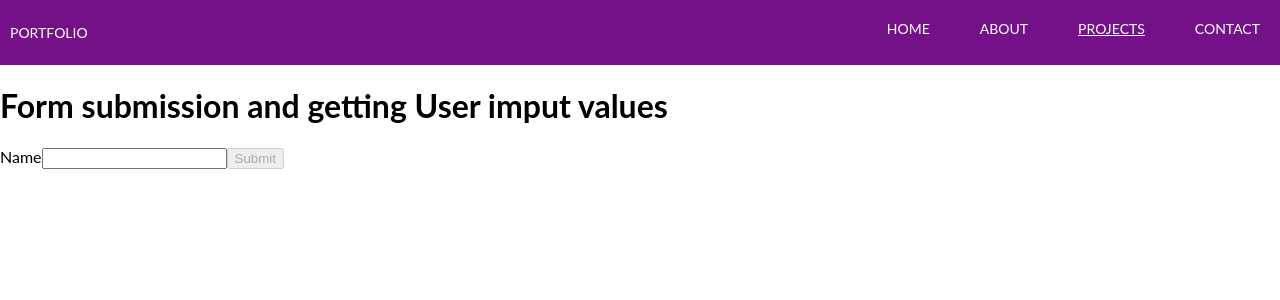
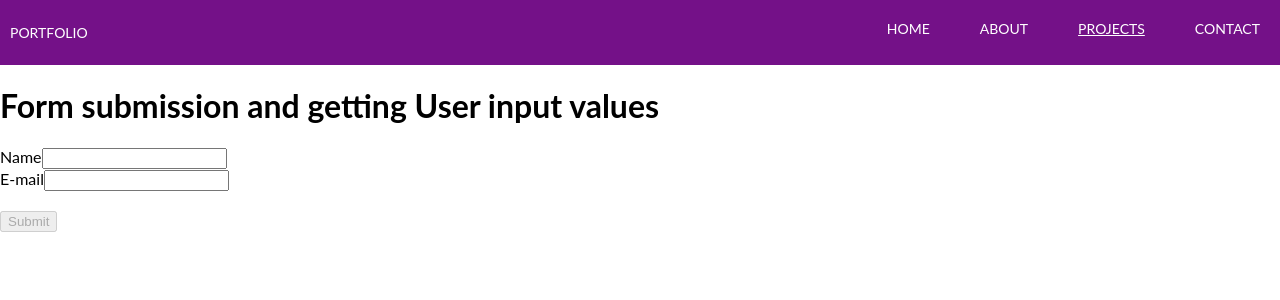
Before and after one commit to LiviaGitHub/learning-react-and-javaScript, a React (Create React App) app: page /projects/project-detail/form-submission in a window 1280 px wide. Shown: the top 300 px of the page. Built offline with nearby package versions, Linux system fonts and the light colour scheme.

Commit message:
more leranings

```diff
--- a/src/components/projects/project-detail/form-submission/index.jsx
+++ b/src/components/projects/project-detail/form-submission/index.jsx
@@ -1,62 +1,76 @@
-import React, { useEffect, useState } from 'react';
+import React, { useState } from 'react';
 import { Header } from '../../../header';
 
 export const FormSubmissionPage = () => {
+  const [enteredName, setEnteredName] = useState('');
+  const [enteredNameIsValid, setEnteredNameIsValid] = useState(false);
+  const [enteredNameTouched, setEnteredNameTouched] = useState(false);
 
-  const[enteredName, setEnteredName] = useState('');
-  const[enteredNameIsValid, setEnteredNameIsValid] = useState(false);
-  const[enteredNameTouched, setEnteredNameTouched] = useState(false);
+  const [enteredEmail, setEnteredEmail] = useState('');
+  const [enteredEmailIsValid, setEnteredEmailIsValid] = useState(false);
+  const [enteredEmailTouched, setEnteredEmailTouched] = useState(false);
 
-  let formIsValid = false;
-
-  const nameInputHandler = (event) => {
-    setEnteredName(event.target.value);
+  const inputHandler = (event, identifier) => {
+    const value = event.target.value;
+    if (identifier === 'name') {
+      setEnteredName(value);
+      setEnteredNameIsValid(value.trim() !== '');
+    } else if (identifier === 'email') {
+      setEnteredEmail(value);
+      setEnteredEmailIsValid(value.trim() !== '');
+    }
   };
 
   const formSubmissionHandler = (event) => {
     event.preventDefault();
 
-    setEnteredNameTouched(true);
+    if (enteredName.trim() === '') {
+      setEnteredNameIsValid(false);
+      setEnteredEmailIsValid(false);
+    } else {
+      setEnteredNameIsValid(true);
+      setEnteredName('');
 
-    if(enteredName.trim() === ''){
-      setEnteredNameIsValid(false);
+      setEnteredEmailIsValid(true);
+      setEnteredEmail('');
     }
-
-    setEnteredNameIsValid(true);
-
-    setEnteredName('');
   };
 
-  if(enteredNameIsValid){
-    formIsValid(true);
-  }
-  //   } else{
-  //     setFormIsValid(false);
-  //     console.log('Name input is invalid');
-  //   }
-  //   // dependencies array
-  // }, [enteredNameIsValid]);
+  const nameInputClasses = enteredNameIsValid ? 'form-control' : 'form-control invalid';
+  const nameInputIsInvalid = !enteredNameIsValid && enteredNameTouched;
 
-  const nameImputIsInvalid = !enteredNameIsValid && enteredNameTouched;
-
-  const nameImputClasses = enteredNameIsValid ? 'form-control invalid' : 'form-control';
+  const emailInputClasses = enteredEmailIsValid ? 'form-control' : 'form-control invalid';
+  const emailInputIsInvalid = !enteredEmailIsValid && enteredEmailTouched;
 
   return (
     <div>
       <Header />
-      <h1>Form submission and getting User imput values</h1>
+      <h1>Form submission and getting User input values</h1>
       <form onSubmit={formSubmissionHandler}>
-        <div className={nameImputClasses}>
+        <div className={nameInputClasses}>
           <label htmlFor='name'>Name</label>
           <input
             type='text'
             id='name'
-            onChange={nameInputHandler}
+            onChange={(event) => inputHandler(event, 'name')}
             onBlur={() => setEnteredNameTouched(true)}
-            value={enteredName}/>
-            {nameImputIsInvalid && <p> Name must not be empty. </p>}
-          <button disabled={!formIsValid}> Submit </button>
+            value={enteredName}
+          />
+          {nameInputIsInvalid && <p>Name must not be empty.</p>}
         </div>
+        <div className={emailInputClasses}>
+          <label htmlFor='email'>E-mail</label>
+          <input
+            type='text'
+            id='email'
+            onChange={(event) => inputHandler(event, 'email')}
+            onBlur={() => setEnteredEmailTouched(true)}
+            value={enteredEmail}
+          />
+          {emailInputIsInvalid && <p>Email must not be empty.</p>}
+        </div>
+        <br />
+        <button disabled={!enteredNameIsValid || !enteredEmailIsValid}>Submit</button>
       </form>
     </div>
   );
--- a/src/components/projects/project-detail/handle-side-effects/index.jsx
+++ b/src/components/projects/project-detail/handle-side-effects/index.jsx
@@ -1,6 +1,6 @@
 import React, { useState } from 'react';
 import { Header } from '../../../header';
-import classes from './login.css';
+import classes from './index.css';
 
 export const HandleSideEffectsPage = (props) => {
 
```
Also changed, not shown: src/components/projects/project-detail/handle-side-effects/index.css (renamed from src/components/projects/project-detail/handle-side-effects/login.css).
